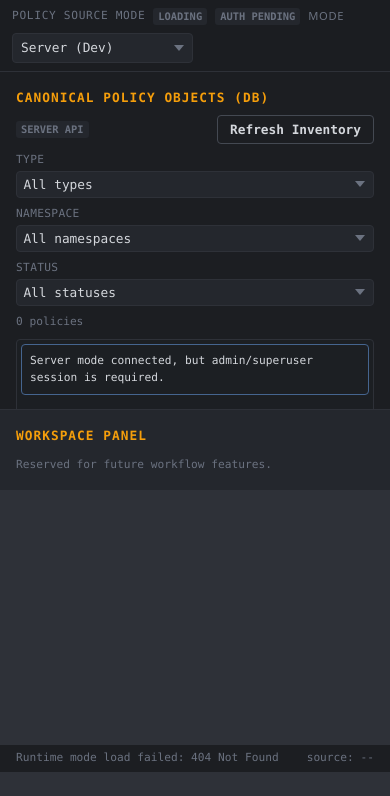
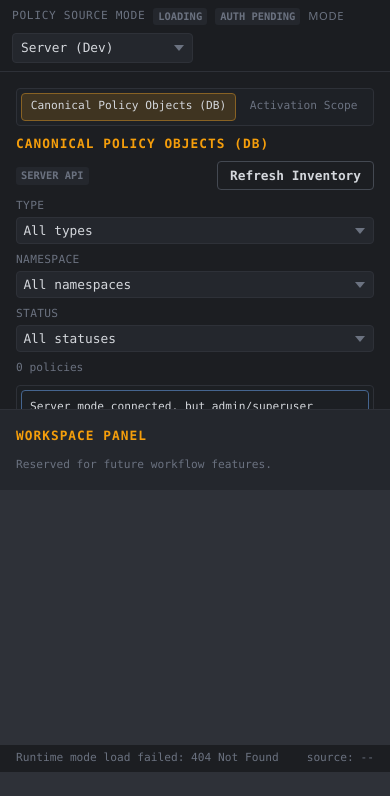
Before and after one commit to pipe-works/pipeworks-policy-workbench, a Python web app: template src/policy_workbench/templates/index.html in a window 390 px wide. Shown: the part 72-868 px from the top of the page. Run offline with Jinja, Linux system fonts and the light colour scheme; the template is opened without the code that fills it, so the values that code supplies are empty.

Commit message:
feat(workbench): tab editor and activation scope sections

```diff
--- a/src/policy_workbench/static/workbench.css
+++ b/src/policy_workbench/static/workbench.css
@@ -97,6 +97,47 @@
 }
 
 .panel {
+  display: flex;
+  flex-direction: column;
+  gap: var(--sp-2);
+}
+
+.main-tabs {
+  display: inline-flex;
+  align-items: center;
+  gap: var(--sp-1);
+  border: 1px solid var(--col-border);
+  border-radius: var(--radius-sm);
+  background: color-mix(in srgb, var(--col-surface-2) 70%, var(--col-bg));
+  padding: var(--sp-1);
+}
+
+.main-tab {
+  border: 1px solid transparent;
+  border-radius: var(--radius-sm);
+  background: transparent;
+  color: var(--col-text-muted);
+  cursor: pointer;
+  font-family: var(--font-mono);
+  font-size: var(--text-xs);
+  padding: 0.3rem 0.55rem;
+  transition:
+    color var(--transition-fast),
+    border-color var(--transition-fast),
+    background-color var(--transition-fast);
+}
+
+.main-tab:hover {
+  color: var(--col-text);
+}
+
+.main-tab.is-active {
+  border-color: color-mix(in srgb, var(--col-accent) 45%, var(--col-border));
+  background: var(--col-accent-glow);
+  color: var(--col-text);
+}
+
+.main-tab-panel {
   display: flex;
   flex-direction: column;
   gap: var(--sp-2);
@@ -373,6 +414,24 @@
   gap: var(--sp-2);
 }
 
+.activation-save-summary {
+  display: flex;
+  align-items: center;
+  gap: var(--sp-2);
+  border: 1px solid var(--col-border);
+  border-radius: var(--radius-sm);
+  background: color-mix(in srgb, var(--col-surface-2) 45%, var(--col-bg));
+  padding: var(--sp-2);
+}
+
+#activation-save-summary {
+  flex: 1 1 auto;
+}
+
+#activation-save-summary.activation-save-summary__meta--warning {
+  color: var(--col-warn);
+}
+
 .activation-shell {
   display: flex;
   flex-direction: column;
@@ -484,6 +543,10 @@
     align-items: stretch;
   }
 
+  .main-tabs {
+    width: 100%;
+  }
+
   .inventory-item__top {
     align-items: flex-start;
     flex-direction: column;
@@ -499,6 +562,11 @@
     grid-template-columns: 1fr;
   }
 
+  .activation-save-summary {
+    align-items: flex-start;
+    flex-direction: column;
+  }
+
   .status-bar__source {
     max-width: none;
   }
--- a/src/policy_workbench/static/workbench/boot.js
+++ b/src/policy_workbench/static/workbench/boot.js
@@ -14,6 +14,7 @@ import {
   refreshPolicyNamespaceOptions,
   renderActivationMessage,
   renderUnauthorizedServerState,
+  updateActivationSaveSummary,
   updateActivationScopeLabel,
 } from "./inventory.js";
 import { reloadCurrentFile, saveCurrentFile } from "./editor_actions.js";
@@ -22,6 +23,7 @@ import {
   loginRuntimeSession,
   setRuntimeMode,
 } from "./runtime_session.js";
+import { setActiveMainTab, wireMainTabEvents } from "./tabs.js";
 
 let _setStatus = null;
 
@@ -154,11 +156,19 @@ function wireActivationEvents() {
   if (dom.activationClientProfile) {
     dom.activationClientProfile.addEventListener("input", updateActivationScopeLabel);
   }
+  if (dom.activationEnable) {
+    dom.activationEnable.addEventListener("change", updateActivationSaveSummary);
+  }
 }
 
 function wireActionEvents() {
   dom.btnSaveFile.addEventListener("click", saveCurrentFile);
   dom.btnReloadFile.addEventListener("click", reloadCurrentFile);
+  if (dom.btnOpenActivationTab) {
+    dom.btnOpenActivationTab.addEventListener("click", () => {
+      setActiveMainTab("activation");
+    });
+  }
 }
 
 async function bootstrapInitialData() {
@@ -182,6 +192,8 @@ async function bootstrapInitialData() {
 
 export async function initializeWorkbench() {
   requireBootDeps();
+  wireMainTabEvents();
+  setActiveMainTab("editor");
   wireRuntimeEvents();
   wireInventoryEvents();
   wireActivationEvents();
--- a/src/policy_workbench/static/workbench/dom.js
+++ b/src/policy_workbench/static/workbench/dom.js
@@ -1,4 +1,8 @@
 export const dom = {
+  mainTabEditor: document.getElementById("main-tab-editor"),
+  mainTabActivation: document.getElementById("main-tab-activation"),
+  mainPanelEditor: document.getElementById("main-panel-editor"),
+  mainPanelActivation: document.getElementById("main-panel-activation"),
   runtimeModeBadge: document.getElementById("runtime-mode-badge"),
   runtimeAuthBadge: document.getElementById("runtime-auth-badge"),
   runtimeModeSelect: document.getElementById("runtime-mode-select"),
@@ -32,6 +36,7 @@ export const dom = {
   activationWorldId: document.getElementById("activation-world-id"),
   activationClientProfile: document.getElementById("activation-client-profile"),
   activationScopeLabel: document.getElementById("activation-scope-label"),
+  activationSaveSummary: document.getElementById("activation-save-summary"),
   activationList: document.getElementById("activation-list"),
   themeToggle: document.getElementById("theme-toggle"),
   statusText: document.getElementById("status-text"),
@@ -39,5 +44,6 @@ export const dom = {
   btnRefreshInventory: document.getElementById("btn-refresh-inventory"),
   btnSaveFile: document.getElementById("btn-save-file"),
   btnReloadFile: document.getElementById("btn-reload-file"),
+  btnOpenActivationTab: document.getElementById("btn-open-activation-tab"),
   btnRefreshActivation: document.getElementById("btn-refresh-activation"),
 };
--- a/src/policy_workbench/static/workbench/editor_actions.js
+++ b/src/policy_workbench/static/workbench/editor_actions.js
@@ -7,6 +7,7 @@ import {
   readActivationScopeInputs,
   refreshActivationScope,
 } from "./inventory.js";
+import { setActiveMainTab } from "./tabs.js";
 
 let _fetchJson = null;
 let _setStatus = null;
@@ -37,6 +38,7 @@ export async function saveCurrentFile() {
   const activationScope = readActivationScopeInputs();
   if (activateAfterSave && !activationScope.worldId) {
     _setStatus("Cannot activate after save: world_id is required.");
+    setActiveMainTab("activation");
     return;
   }
 
@@ -83,6 +85,7 @@ export async function saveCurrentFile() {
       } else {
         statusMessage = `${statusMessage} Activated for scope ${activationScope.scope} (${mappingCount} mappings).`;
       }
+      setActiveMainTab("activation");
     }
     _setStatus(statusMessage);
     if (state.selectedPolicyRecord) {
--- a/src/policy_workbench/static/workbench/inventory.js
+++ b/src/policy_workbench/static/workbench/inventory.js
@@ -476,16 +476,44 @@ export function readActivationScopeInputs() {
 
 export function updateActivationScopeLabel() {
   if (!dom.activationScopeLabel) {
+    updateActivationSaveSummary();
     return;
   }
   const { worldId, clientProfile } = readActivationScopeInputs();
   if (!worldId) {
     dom.activationScopeLabel.textContent = "scope: <missing world_id>";
+    updateActivationSaveSummary();
     return;
   }
   dom.activationScopeLabel.textContent = clientProfile
     ? `scope: ${worldId}:${clientProfile}`
     : `scope: ${worldId}`;
+  updateActivationSaveSummary();
+}
+
+export function updateActivationSaveSummary() {
+  if (!dom.activationSaveSummary) {
+    return;
+  }
+  const activateAfterSave = Boolean(dom.activationEnable?.checked);
+  const { worldId, scope } = readActivationScopeInputs();
+  const summaryLabel = dom.activationSaveSummary;
+  summaryLabel.classList.remove("activation-save-summary__meta--warning");
+
+  if (!activateAfterSave) {
+    summaryLabel.textContent = worldId
+      ? `Activation after save: Off · Scope: ${scope}`
+      : "Activation after save: Off · Scope: <missing world_id>";
+    return;
+  }
+
+  if (!worldId) {
+    summaryLabel.textContent = "Activation after save: On · Scope: <missing world_id>";
+    summaryLabel.classList.add("activation-save-summary__meta--warning");
+    return;
+  }
+
+  summaryLabel.textContent = `Activation after save: On · Scope: ${scope}`;
 }
 
 export function renderActivationMessage(message, tone = "info") {
--- /dev/null
+++ b/src/policy_workbench/static/workbench/tabs.js
@@ -0,0 +1,42 @@
+import { dom } from "./dom.js";
+
+const MAIN_TAB_EDITOR = "editor";
+const MAIN_TAB_ACTIVATION = "activation";
+
+function setTabUi({ button, panel, isActive }) {
+  if (button) {
+    button.classList.toggle("is-active", isActive);
+    button.setAttribute("aria-selected", isActive ? "true" : "false");
+    button.tabIndex = isActive ? 0 : -1;
+  }
+  if (panel) {
+    panel.hidden = !isActive;
+  }
+}
+
+export function setActiveMainTab(tabName) {
+  const useActivation = tabName === MAIN_TAB_ACTIVATION;
+  setTabUi({
+    button: dom.mainTabEditor,
+    panel: dom.mainPanelEditor,
+    isActive: !useActivation,
+  });
+  setTabUi({
+    button: dom.mainTabActivation,
+    panel: dom.mainPanelActivation,
+    isActive: useActivation,
+  });
+}
+
+export function wireMainTabEvents() {
+  if (dom.mainTabEditor) {
+    dom.mainTabEditor.addEventListener("click", () => {
+      setActiveMainTab(MAIN_TAB_EDITOR);
+    });
+  }
+  if (dom.mainTabActivation) {
+    dom.mainTabActivation.addEventListener("click", () => {
+      setActiveMainTab(MAIN_TAB_ACTIVATION);
+    });
+  }
+}
--- a/src/policy_workbench/templates/index.html
+++ b/src/policy_workbench/templates/index.html
@@ -61,6 +61,30 @@
 
 <main id="workbench-grid" class="app-grid workbench-grid" aria-label="Policy Workbench">
   <section class="panel panel--centre" aria-label="Raw File Editor">
+    <div class="main-tabs" role="tablist" aria-label="Workbench main sections">
+      <button
+        id="main-tab-editor"
+        class="main-tab is-active"
+        type="button"
+        role="tab"
+        aria-selected="true"
+        aria-controls="main-panel-editor"
+      >
+        Canonical Policy Objects (DB)
+      </button>
+      <button
+        id="main-tab-activation"
+        class="main-tab"
+        type="button"
+        role="tab"
+        aria-selected="false"
+        aria-controls="main-panel-activation"
+      >
+        Activation Scope
+      </button>
+    </div>
+
+    <section id="main-panel-editor" class="main-tab-panel" role="tabpanel" aria-labelledby="main-tab-editor">
       <div class="inventory-shell" aria-label="Policy inventory">
         <div class="panel-header-stack">
           <div class="panel-header-title-row">
@@ -141,16 +165,31 @@
         <button id="btn-reload-file" class="btn btn--secondary" type="button">Reload File</button>
       </div>
 
-    <section class="activation-shell" aria-label="Activation scope controls">
-      <div class="activation-shell__header">
-        <div class="panel-header-main">
-          <h3 class="panel__heading">Activation Scope</h3>
-          <span id="activation-source-badge" class="badge badge--muted">Server API</span>
-        </div>
+      <section class="activation-save-summary" aria-label="Activation save summary">
         <label class="activation-toggle" for="activation-enable">
           <input id="activation-enable" type="checkbox" />
           <span>Activate after save</span>
         </label>
+        <span id="activation-save-summary" class="meta-line">Activation after save: Off · Scope: pipeworks_web</span>
+        <button id="btn-open-activation-tab" class="btn btn--secondary btn--sm" type="button">
+          Edit Activation Scope
+        </button>
+      </section>
+    </section>
+
+    <section
+      id="main-panel-activation"
+      class="main-tab-panel"
+      role="tabpanel"
+      aria-labelledby="main-tab-activation"
+      hidden
+    >
+      <section class="activation-shell" aria-label="Activation scope controls">
+        <div class="activation-shell__header">
+          <div class="panel-header-main">
+            <h2 class="panel__heading">Activation Scope</h2>
+            <span id="activation-source-badge" class="badge badge--muted">Server API</span>
+          </div>
         </div>
         <div class="activation-fields">
           <label class="inventory-filter">
@@ -171,6 +210,7 @@
         </div>
       </section>
     </section>
+  </section>
 
   <section class="panel panel--right" aria-label="Workbench Side Panel">
     <h2 class="panel__heading">Workspace Panel</h2>
```
Lines whose indentation alone changed are shown as unchanged.
